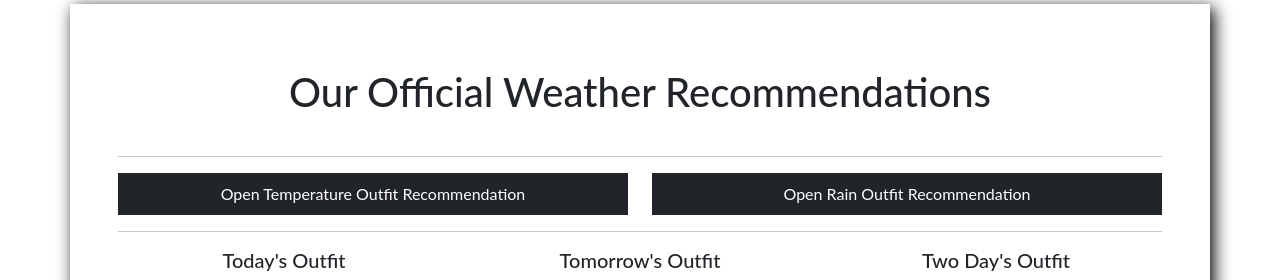
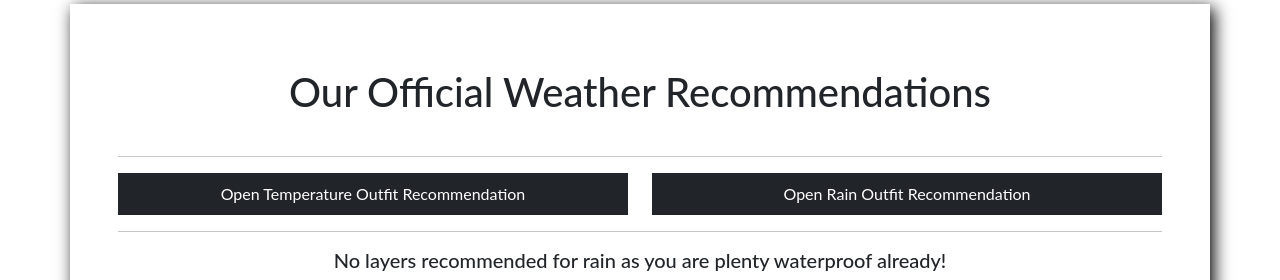
Before and after one commit to UCCS-CS4300-5300/group1-spring2024, a Django app: page /recommendation in a window 1280 px wide, after a click on "Open Rain Outfit Recommendation". Shown: the part 118-398 px from the top of the page. Run offline with Django 5.2, Linux system fonts and the light colour scheme; some libraries are stand-ins or nearby versions.

Commit message:
Minor UI fix

```diff
--- a/weather_app/templates/weather_app/recommendation.html
+++ b/weather_app/templates/weather_app/recommendation.html
@@ -126,6 +126,7 @@
   <hr>
 
   <div id="rain" class="outfits" style="display: none;">
+    {% if rain_outfit %}
       <div class="row mt-3">
         <div class="col-4 text-center">
           <h5>Today's Outfit</h5>
@@ -150,6 +151,9 @@
         </div>
         <hr>
       {% endfor %}
+    {% else %}
+      <h5 class="m-2" style="text-align: center;">No layers recommended for rain as you are plenty waterproof already!</h5>
+    {% endif %}
   </div>
 
   <div id="temperature" class="outfits">
```
Lines whose indentation alone changed are shown as unchanged.
